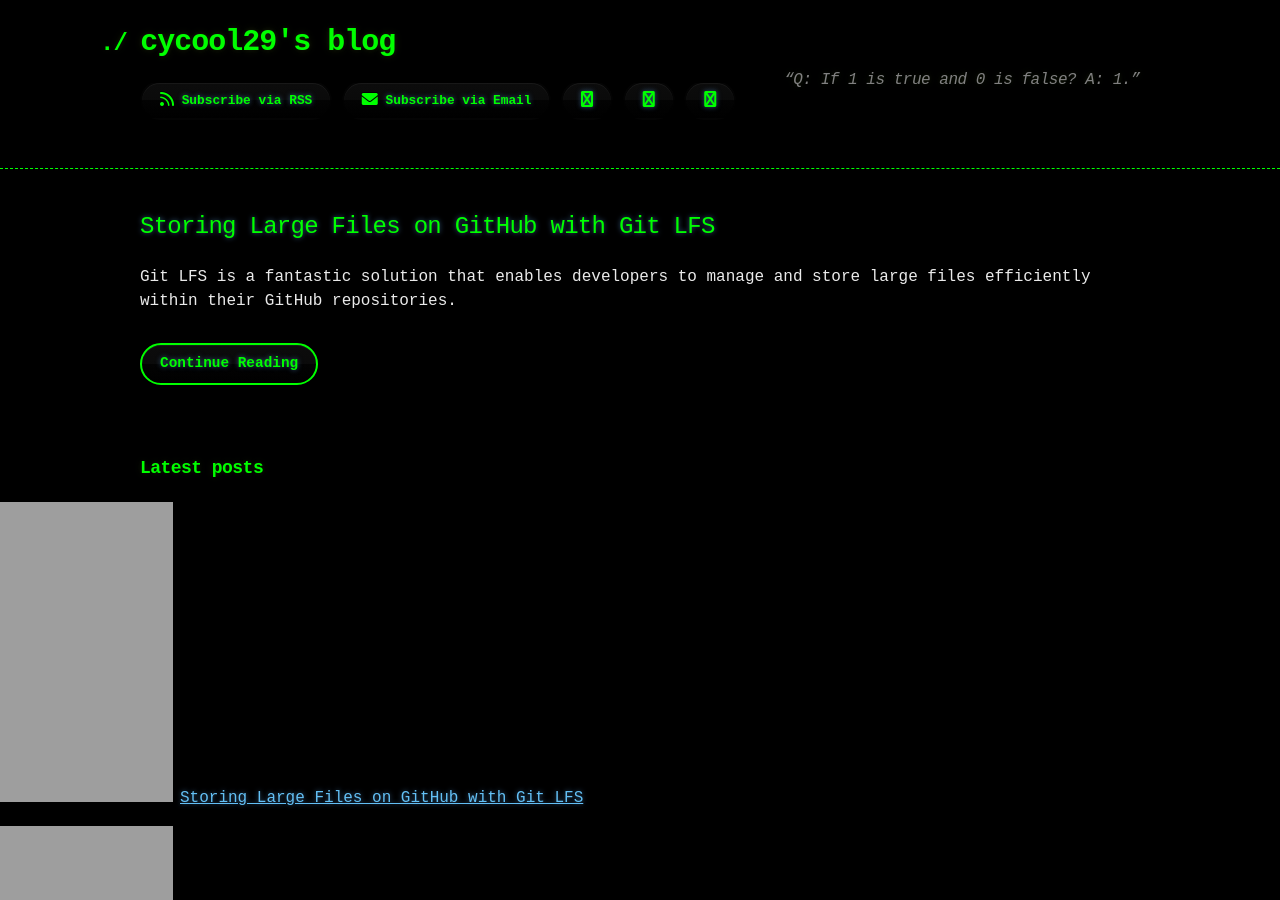
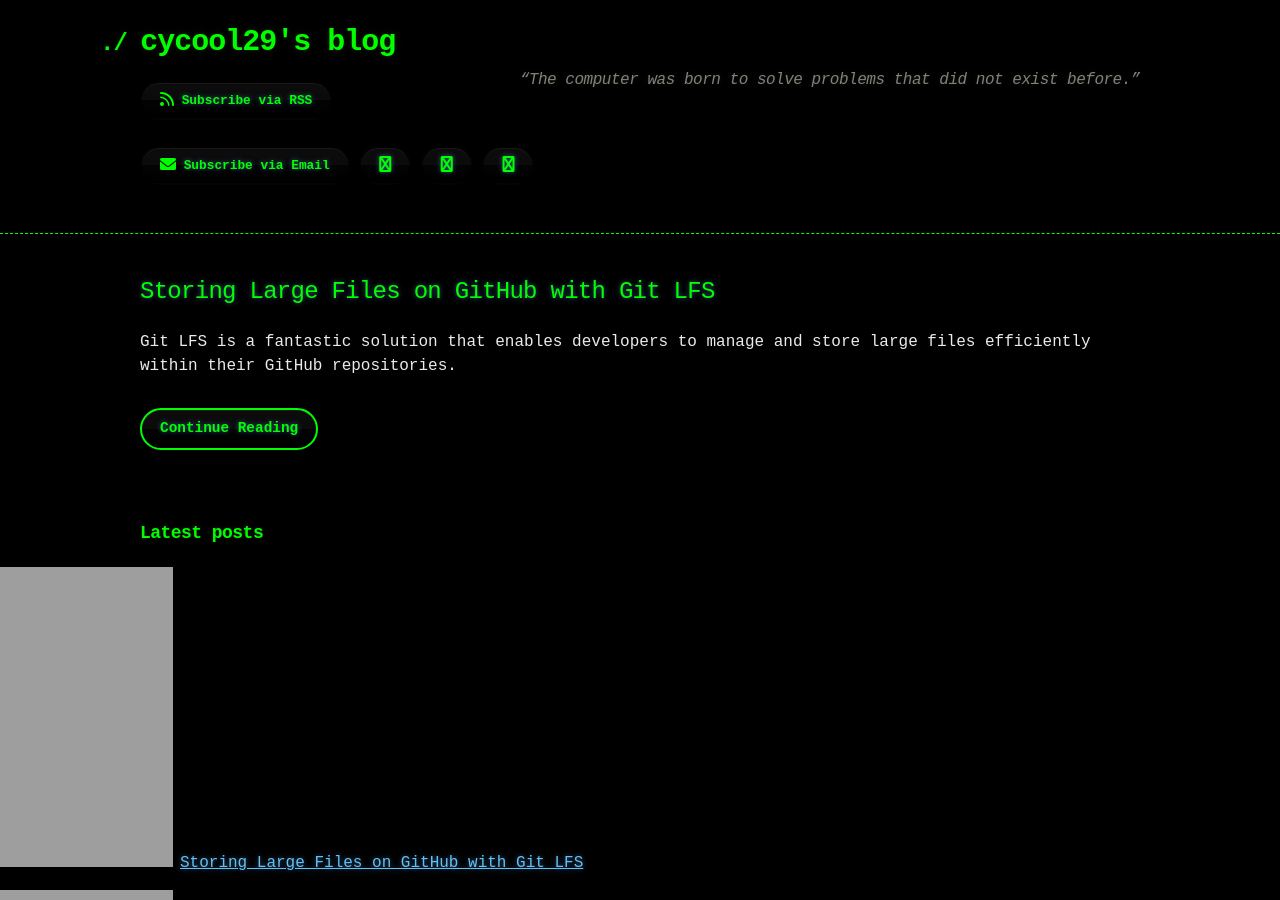
Before and after one commit to cycool29/cycool29.github.io, a Jekyll site: the page built from index.md, in a window 1280 px wide and 900 px high. Built offline with Jekyll 4.4.1, drawn with Linux system fonts in a browser that asks for light colours; a style sheet for code colours, icons or effects is not loaded.

Commit message:
Update quotes

```diff
--- a/_config.yml
+++ b/_config.yml
@@ -1,5 +1,5 @@
 title: cycool29's blog
-description: "“Q: If 1 is true and 0 is false? A: 1.” "
+description: "“The computer was born to solve problems that did not exist before.” "
 bio: A high school student. Intermediate in Python, Git, Bash. Learning JavaScript. He/Him. "
 author: cycool29
 url: https://cycool29.github.io
```
